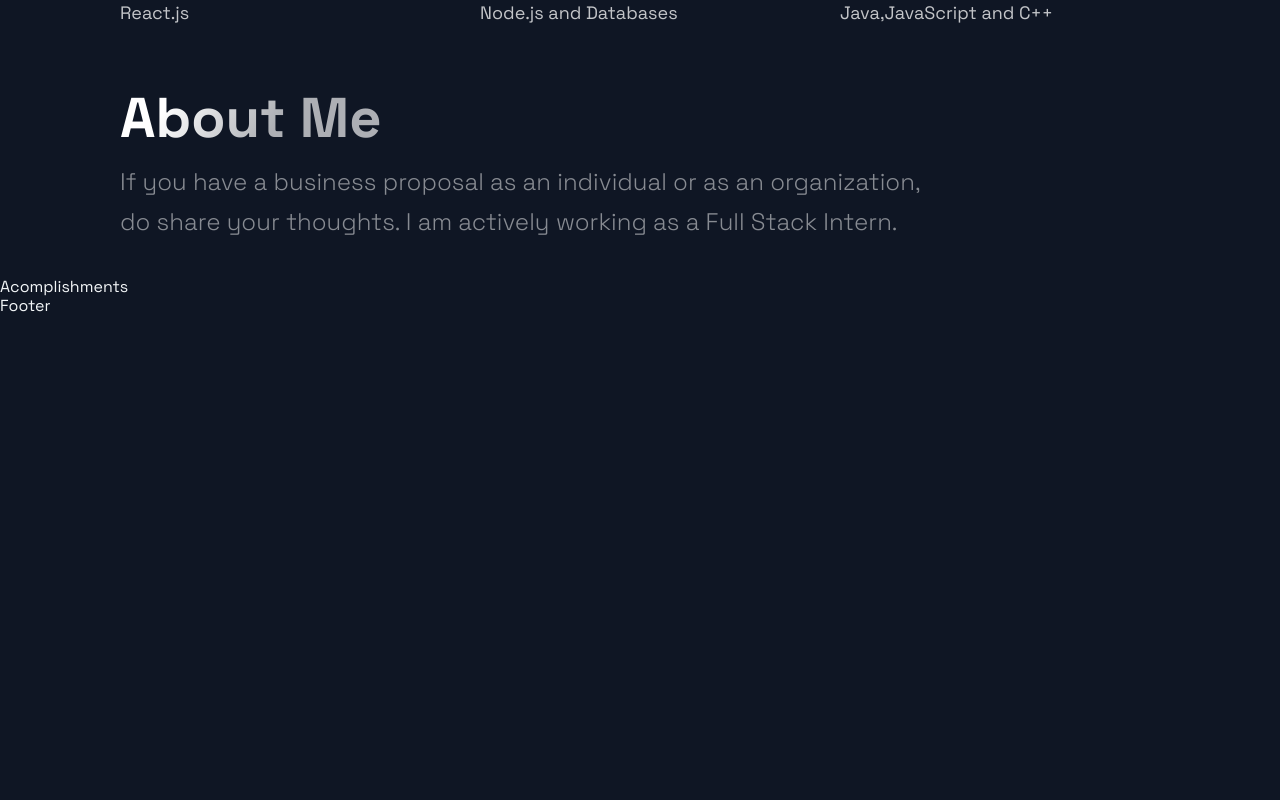
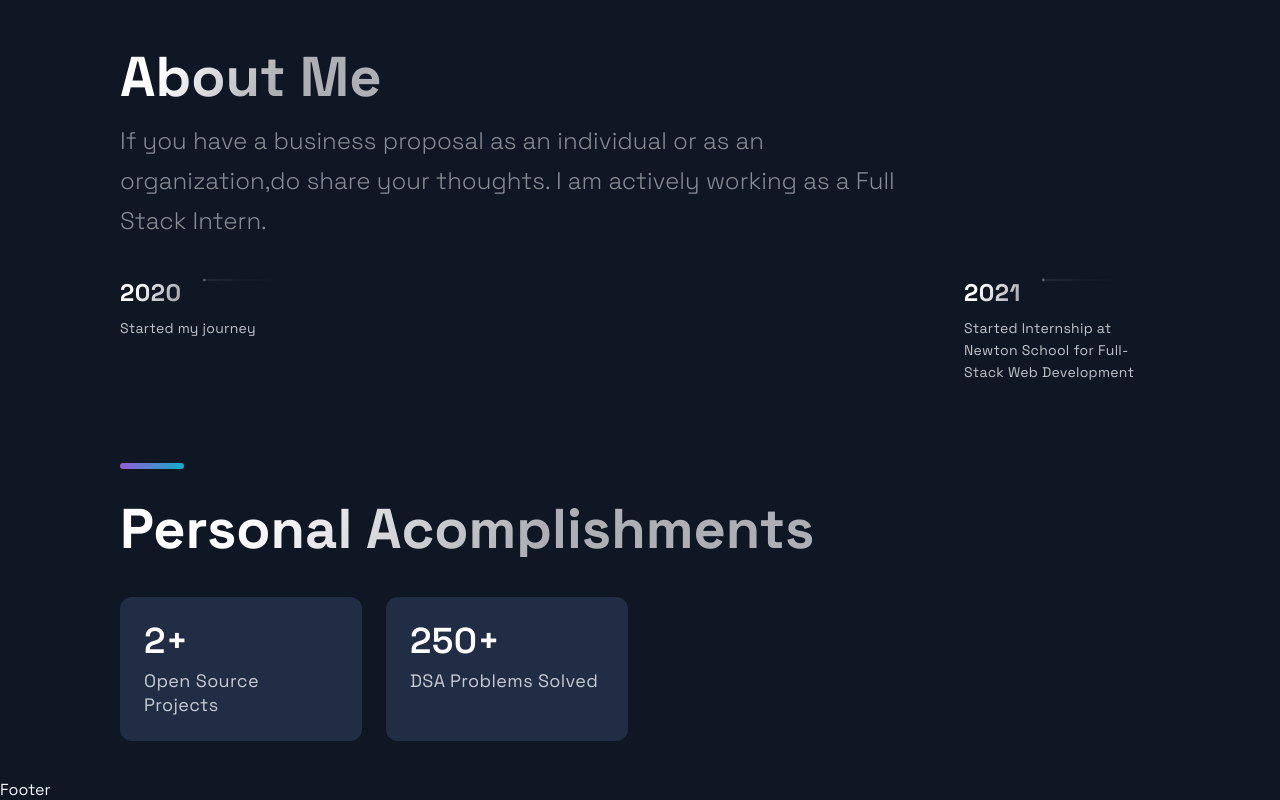
Before and after one commit to mub4shir/portfolio_website, a Next.js app: page / in a window 1280 px wide. Shown: the part 1945-2745 px from the top of the page. Before the commit the page ends 2261 px from the top, so only its background shows below. Built offline with nearby package versions, Linux system fonts and the light colour scheme.

Commit message:
pa section done

```diff
--- a/src/components/Acomplishments/Acomplishments.js
+++ b/src/components/Acomplishments/Acomplishments.js
@@ -1,19 +1,29 @@
 import React from 'react';
 
-import { Section, SectionDivider, SectionTitle } from '../../styles/GlobalComponents';
+import {
+  Section,
+  SectionDivider,
+  SectionTitle,
+} from '../../styles/GlobalComponents';
 import { Box, Boxes, BoxNum, BoxText } from './AcomplishmentsStyles';
 
 const data = [
-  { number: 20, text: 'Open Source Projects'},
-  { number: 1000, text: 'Students', },
-  { number: 1900, text: 'Github Followers', },
-  { number: 5000, text: 'Github Stars', }
+  { number: 2, text: 'Open Source Projects' },
+  { number: 250, text: 'DSA Problems Solved' },
 ];
 
 const Acomplishments = () => (
-  <div>
-    Acomplishments
-  </div>
+  <Section>
+    <SectionTitle>Personal Acomplishments</SectionTitle>
+    <Boxes>
+      {data.map((card, index) => (
+        <Box key={index}>
+          <BoxNum>{card.number}+</BoxNum>
+          <BoxText>{card.text}</BoxText>
+        </Box>
+      ))}
+    </Boxes>
+  </Section>
 );
 
 export default Acomplishments;
--- a/src/components/Hero/Hero.js
+++ b/src/components/Hero/Hero.js
@@ -8,8 +8,8 @@ import {
 import Button from '../../styles/GlobalComponents/Button';
 import { LeftSection } from './HeroStyles';
 
-const Hero = (props) => (
-  <Section row nopading>
+const Hero = () => (
+  <Section row nopadding>
     <LeftSection>
       <SectionTitle main center>
         Hello <br />
--- a/src/components/TimeLine/TimeLine.js
+++ b/src/components/TimeLine/TimeLine.js
@@ -22,48 +22,123 @@ import { TimeLineData } from '../../constants/constants';
 const TOTAL_CAROUSEL_COUNT = TimeLineData.length;
 
 const Timeline = () => {
-  // const [activeItem, setActiveItem] = useState(0);
-  // const carouselRef = useRef();
+  const [activeItem, setActiveItem] = useState(0);
+  const carouselRef = useRef();
 
-  // const scroll = (node, left) => {
-  //   return node.scrollTo({ left, behavior: 'smooth' });
-  // }
+  const scroll = (node, left) => {
+    return node.scrollTo({ left, behavior: 'smooth' });
+  };
 
-  // const handleClick = (e, i) => {
-  //   e.preventDefault();
+  const handleClick = (e, i) => {
+    e.preventDefault();
 
-  //   if (carouselRef.current) {
-  //     const scrollLeft = Math.floor(carouselRef.current.scrollWidth * 0.7 * (i / TimeLineData.length));
+    if (carouselRef.current) {
+      const scrollLeft = Math.floor(
+        carouselRef.current.scrollWidth * 0.7 * (i / TimeLineData.length)
+      );
 
-  //     scroll(carouselRef.current, scrollLeft);
-  //   }
-  // }
+      scroll(carouselRef.current, scrollLeft);
+    }
+  };
 
-  // const handleScroll = () => {
-  //   if (carouselRef.current) {
-  //     const index = Math.round((carouselRef.current.scrollLeft / (carouselRef.current.scrollWidth * 0.7)) * TimeLineData.length);
+  const handleScroll = () => {
+    if (carouselRef.current) {
+      const index = Math.round(
+        (carouselRef.current.scrollLeft /
+          (carouselRef.current.scrollWidth * 0.7)) *
+          TimeLineData.length
+      );
 
-  //     setActiveItem(index);
-  //   }
-  // }
+      setActiveItem(index);
+    }
+  };
 
-  // // snap back to beginning of scroll when window is resized
-  // // avoids a bug where content is covered up if coming from smaller screen
-  // useEffect(() => {
-  //   const handleResize = () => {
-  //     scroll(carouselRef.current, 0);
-  //   }
+  // snap back to beginning of scroll when window is resized
+  // avoids a bug where content is covered up if coming from smaller screen
+  useEffect(() => {
+    const handleResize = () => {
+      scroll(carouselRef.current, 0);
+    };
 
-  //   window.addEventListener('resize', handleResize);
-  // }, []);
+    window.addEventListener('resize', handleResize);
+  }, []);
 
   return (
     <Section id="about">
       <SectionTitle>About Me</SectionTitle>
       <SectionText>
-        If you have a business proposal as an individual or as an organization,
-        do share your thoughts. I am actively working as a Full Stack Intern.
+        If you have a business proposal as an individual or as an
+        organization,do share your thoughts. I am actively working as a Full
+        Stack Intern.
       </SectionText>
+      <CarouselContainer ref={carouselRef} onScroll={handleScroll}>
+        <>
+          {TimeLineData.map((item, index) => (
+            <CarouselMobileScrollNode
+              key={index}
+              final={index === TOTAL_CAROUSEL_COUNT - 1}
+            >
+              <CarouselItem
+                index={index}
+                id={`carousel__item-${index}`}
+                active={activeItem}
+                onClick={(e) => handleClick(e, index)}
+              >
+                <CarouselItemTitle>
+                  {item.year}
+                  <CarouselItemImg
+                    width="208"
+                    height="6"
+                    viewBox="0 0 208 6"
+                    fill="none"
+                    xmlns="http://www.w3.org/2000/svg"
+                  >
+                    <path
+                      fill-rule="evenodd"
+                      clip-rule="evenodd"
+                      d="M2.5 5.5C3.88071 5.5 5 4.38071 5 3V3.5L208 3.50002V2.50002L5 2.5V3C5 1.61929 3.88071 0.5 2.5 0.5C1.11929 0.5 0 1.61929 0 3C0 4.38071 1.11929 5.5 2.5 5.5Z"
+                      fill="url(#paint0_linear)"
+                      fill-opacity="0.33"
+                    />
+                    <defs>
+                      <linearGradient
+                        id="paint0_linear"
+                        x1="-4.30412e-10"
+                        y1="0.5"
+                        x2="208"
+                        y2="0.500295"
+                        gradientUnits="userSpaceOnUse"
+                      >
+                        <stop stop-color="white" />
+                        <stop
+                          offset="0.79478"
+                          stop-color="white"
+                          stop-opacity="0"
+                        />
+                      </linearGradient>
+                    </defs>
+                  </CarouselItemImg>
+                </CarouselItemTitle>
+                <CarouselItemText>{item.text}</CarouselItemText>
+              </CarouselItem>
+            </CarouselMobileScrollNode>
+          ))}
+        </>
+      </CarouselContainer>
+      <CarouselButtons>
+        {TimeLineData.map((item, index) => (
+          <CarouselButton
+            key={index}
+            index={index}
+            active={activeItem}
+            onClick={(e) => handleClick(e, index)}
+            type="button"
+          >
+            <CarouselButtonDot active={activeItem} />
+          </CarouselButton>
+        ))}
+      </CarouselButtons>
+      <SectionDivider />
     </Section>
   );
 };
```
Also changed, not shown: src/components/Footer/Footer.js (+12 -6 lines).
